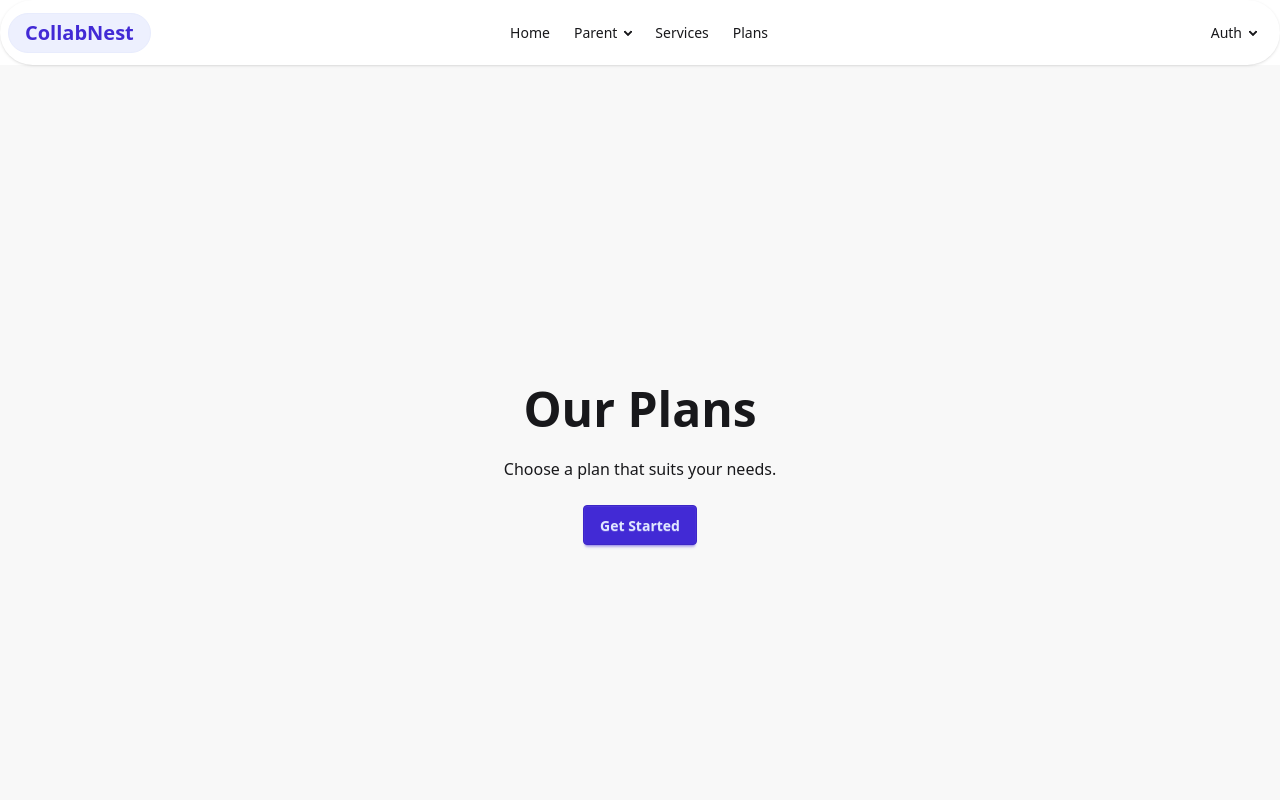
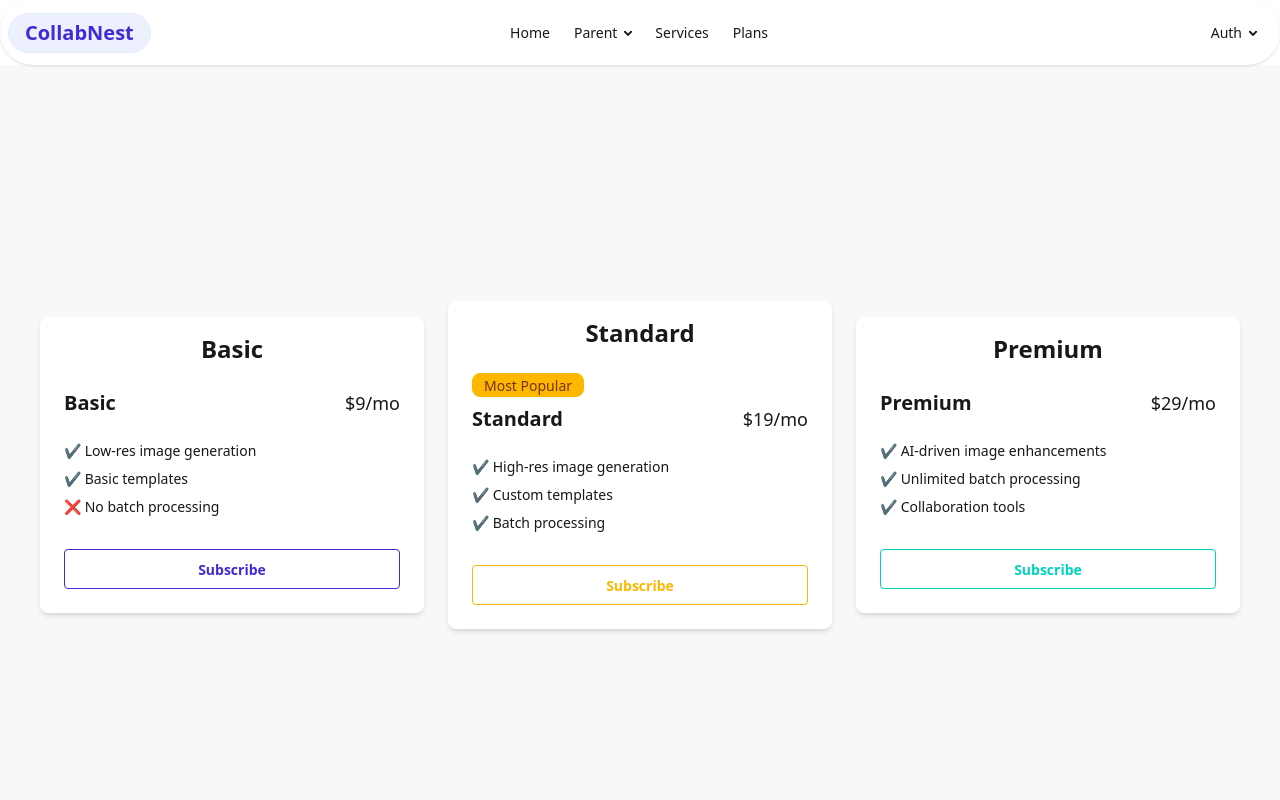
Before and after one commit to Pinku-code/CollabNest-Dev, a React (Vite) app: page /plans in a window 1280 px wide. Shown: the top 800 px of the page. Built offline with nearby package versions, Linux system fonts and the light colour scheme.

Commit message:
Update Plans.jsx 15:16

```diff
--- a/src/pages/Plans.jsx
+++ b/src/pages/Plans.jsx
@@ -7,12 +7,56 @@ const Plans = () => {
     return (
         <div>
             <Navbar />
-        <div className="hero min-h-screen bg-base-200">
-            <div className="hero-content text-center">
-            <div className="max-w-md">
-                <h1 className="text-5xl font-bold">Our Plans</h1>
-                <p className="py-6">Choose a plan that suits your needs.</p>
-                <button className="btn btn-primary">Get Started</button>
+            <div className="flex flex-col items-center justify-center min-h-screen bg-base-200 px-4 py-8 md:flex-row md:gap-6">
+                {/* Plan Card 1 */}
+                <div className="card w-full max-w-sm bg-base-100 shadow-md mb-6 md:mb-0">
+                    <h1 className="text-2xl font-bold text-center pt-4">Basic</h1>
+                    <div className="card-body">
+                        <div className="flex justify-between">
+                            <h2 className="text-xl font-bold">Basic</h2>
+                            <span className="text-lg">$9/mo</span>
+                        </div>
+                        <ul className="mt-4 flex flex-col gap-2 text-sm">
+                            <li>✔️ Low-res image generation</li>
+                            <li>✔️ Basic templates</li>
+                            <li>❌ No batch processing</li>
+                        </ul>
+                        <button className="btn btn-outline btn-primary mt-6">Subscribe</button>
+                    </div>
+                </div>
+
+                {/* Plan Card 2 */}
+                <div className="card w-full max-w-sm bg-base-100 shadow-md mb-6 md:mb-0">
+                    <h1 className="text-2xl font-bold text-center pt-4">Standard</h1>
+                    <div className="card-body">
+                        <span className="badge badge-warning self-start">Most Popular</span>
+                        <div className="flex justify-between">
+                            <h2 className="text-xl font-bold">Standard</h2>
+                            <span className="text-lg">$19/mo</span>
+                        </div>
+                        <ul className="mt-4 flex flex-col gap-2 text-sm">
+                            <li>✔️ High-res image generation</li>
+                            <li>✔️ Custom templates</li>
+                            <li>✔️ Batch processing</li>
+                        </ul>
+                        <button className="btn btn-outline btn-warning mt-6">Subscribe</button>
+                    </div>
+                </div>
+
+                {/* Plan Card 3 */}
+                <div className="card w-full max-w-sm bg-base-100 shadow-md">
+                    <h1 className="text-2xl font-bold text-center pt-4">Premium</h1>
+                    <div className="card-body">
+                        <div className="flex justify-between">
+                            <h2 className="text-xl font-bold">Premium</h2>
+                            <span className="text-lg">$29/mo</span>
+                        </div>
+                        <ul className="mt-4 flex flex-col gap-2 text-sm">
+                            <li>✔️ AI-driven image enhancements</li>
+                            <li>✔️ Unlimited batch processing</li>
+                            <li>✔️ Collaboration tools</li>
+                        </ul>
+                        <button className="btn btn-outline btn-accent mt-6">Subscribe</button>
                     </div>
                 </div>
             </div>
```
Lines whose indentation alone changed are shown as unchanged.
